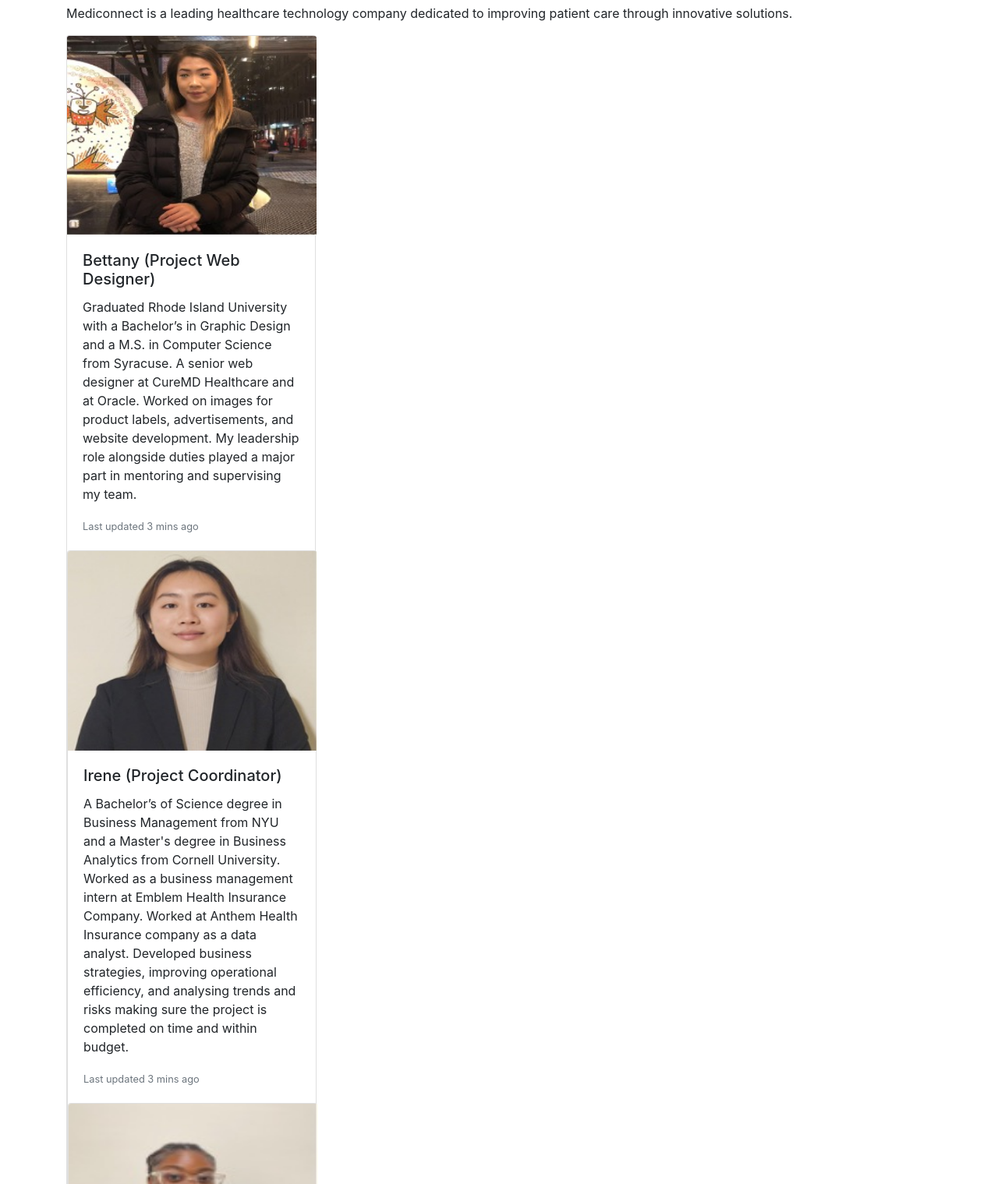
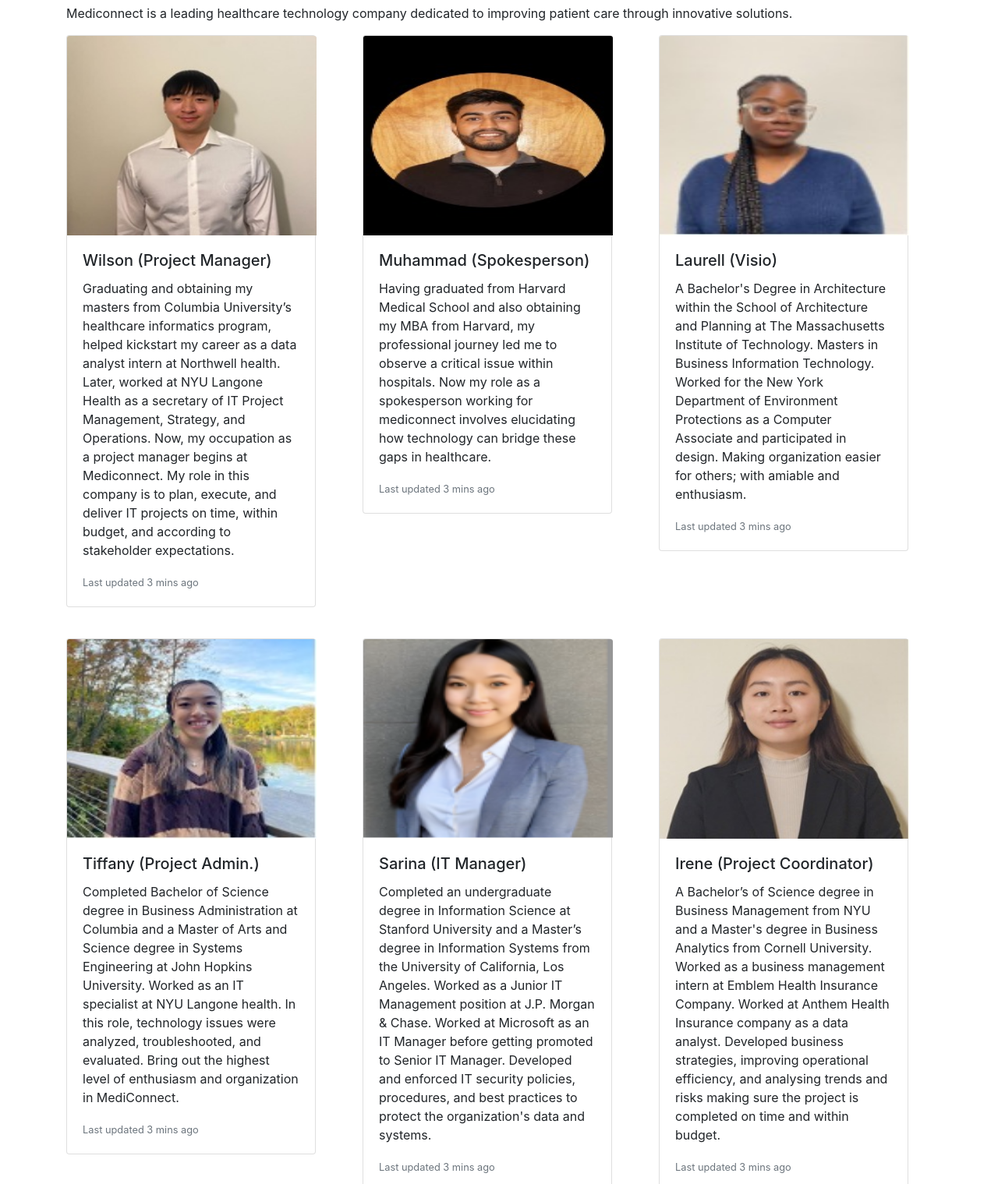
Before and after one commit to sarinaannevo/sarinaannevo.github.io, a plain HTML site: page about.html in a window 1280 px wide. Shown: the part 121-1640 px from the top of the page at 78% size. Drawn offline with nearby package versions, Linux system fonts and the light colour scheme.

Commit message:
Fix: ordering of profiles

```diff
--- a/about.html
+++ b/about.html
@@ -1,28 +1,44 @@
 <!DOCTYPE html>
 <html lang="en">
   <head>
-  <meta charset="UTF-8">
-  <meta name="viewport" content="width=device-width, initial-scale=1.0">
-  <link rel="stylesheet" href="https://cdn.jsdelivr.net/npm/bootstrap@4.0.0/dist/css/bootstrap.min.css" integrity="sha384-Gn5384xqQ1aoWXA+058RXPxPg6fy4IWvTNh0E263XmFcJlSAwiGgFAW/dAiS6JXm" crossorigin="anonymous">
+    <meta charset="UTF-8" />
+    <meta name="viewport" content="width=device-width, initial-scale=1.0" />
+    <link
+      rel="stylesheet"
+      href="https://cdn.jsdelivr.net/npm/bootstrap@4.0.0/dist/css/bootstrap.min.css"
+      integrity="sha384-Gn5384xqQ1aoWXA+058RXPxPg6fy4IWvTNh0E263XmFcJlSAwiGgFAW/dAiS6JXm"
+      crossorigin="anonymous"
+    />
     <title>Mediconnect About</title>
-  <link rel="icon" type="image/x-icon" href="./assets/favicon.ico">
+    <link rel="icon" type="image/x-icon" href="./assets/favicon.ico" />
   </head>
   <body>
     <header class="">
-    <nav class="navbar navbar-expand-lg navbar-dark bg-dark"  style="height: 80px;">
+      <nav
+        class="navbar navbar-expand-lg navbar-dark bg-dark"
+        style="height: 80px"
+      >
         <div class="container d-flex justify-content-between">
           <div class="container">
-                <img src="./assets/favicon.ico" width="30" height="30" class="d-inline-block align-top" alt="Logo">
+            <img
+              src="./assets/favicon.ico"
+              width="30"
+              height="30"
+              class="d-inline-block align-top"
+              alt="Logo"
+            />
             <a class="navbar-brand" href="./index.html">Mediconnect</a>
           </div>
           <div class="container" id="">
             <ul class="navbar-nav ms-auto mb-2 mb-lg-0">
-
               <li class="nav-item">
                 <a class="nav-link active" href="./about.html">About</a>
               </li>
               <li class="nav-item">
-                    <a class="nav-link active" aria-current="" href="./oppurtunities.html"
+                <a
+                  class="nav-link active"
+                  aria-current=""
+                  href="./oppurtunities.html"
                   >Oppurtunities</a
                 >
               </li>
@@ -34,69 +50,192 @@
             </ul>
           </div>
         </div>
-
       </nav>
     </header>
     <section id="about">
       <div class="container">
         <h2>About Mediconnect</h2>
-      <p>Mediconnect is a leading healthcare technology company dedicated to improving patient care through innovative solutions.</p>
+        <p>
+          Mediconnect is a leading healthcare technology company dedicated to
+          improving patient care through innovative solutions.
+        </p>
       </div>
     </section>
     <div class="container">
-    <div class="card mb-3" style="width: 20rem;">
-      <img style="width: 20rem; height: 16rem;" class="card-img-top" src="./assets/pictures/b.jpg" alt="Card image cap">
+      <div class="row">
+        <div class="col-lg-4 col-md-6 mb-4">
+          <div class="card mb-3" style="width: 20rem">
+            <img
+              style="width: 20rem; height: 16rem"
+              class="card-img-top"
+              src="./assets/pictures/wilson.jpg"
+              alt="Card image cap"
+            />
             <div class="card-body">
-        <h5 class="card-title">Bettany (Project Web Designer)</h5>
-        <p class="card-text">Graduated Rhode Island University with a Bachelor’s in Graphic Design and a M.S. in Computer Science from Syracuse. A senior web designer at CureMD Healthcare and at Oracle. Worked on images for product labels, advertisements, and website development. My leadership role alongside duties played a major part in mentoring and supervising my team.</p>
-        <p class="card-text"><small class="text-muted">Last updated 3 mins ago</small></p>
+              <h5 class="card-title">Wilson (Project Manager)</h5>
+              <p class="card-text">
+                Graduating and obtaining my masters from Columbia University’s
+                healthcare informatics program, helped kickstart my career as a
+                data analyst intern at Northwell health. Later, worked at NYU
+                Langone Health as a secretary of IT Project Management,
+                Strategy, and Operations. Now, my occupation as a project
+                manager begins at Mediconnect. My role in this company is to
+                plan, execute, and deliver IT projects on time, within budget,
+                and according to stakeholder expectations.
+              </p>
+              <p class="card-text">
+                <small class="text-muted">Last updated 3 mins ago</small>
+              </p>
             </div>
-      <div class="card mb-3" style="width: 20rem;">
-        <img style="width: 20rem; height: 16rem;" class="card-img-top" src="./assets/pictures/i.jpg" alt="Card image cap">
+          </div>
+        </div>
+        <div class="col-lg-4 col-md-6 mb-4">
+          <div class="card mb-3" style="width: 20rem">
+            <img
+              style="width: 20rem; height: 16rem"
+              class="card-img-top"
+              src="./assets/pictures/m.jpg"
+              alt="Card image cap"
+            />
+            <div class="card-body">
+              <h5 class="card-title">Muhammad (Spokesperson)</h5>
+              <p class="card-text">
+                Having graduated from Harvard Medical School and also obtaining
+                my MBA from Harvard, my professional journey led me to observe a
+                critical issue within hospitals. Now my role as a spokesperson
+                working for mediconnect involves elucidating how technology can
+                bridge these gaps in healthcare.
+              </p>
+              <p class="card-text">
+                <small class="text-muted">Last updated 3 mins ago</small>
+              </p>
+            </div>
+          </div>
+        </div>
+        <div class="col-lg-4 col-md-6 mb-4">
+          <div class="card mb-3" style="width: 20rem">
+            <img
+              style="width: 20rem; height: 16rem"
+              class="card-img-top"
+              src="./assets/pictures/l.jpg"
+              alt="Card image cap"
+            />
+            <div class="card-body">
+              <h5 class="card-title">Laurell (Visio)</h5>
+              <p class="card-text">
+                A Bachelor's Degree in Architecture within the School of
+                Architecture and Planning at The Massachusetts Institute of
+                Technology. Masters in Business Information Technology. Worked
+                for the New York Department of Environment Protections as a
+                Computer Associate and participated in design. Making
+                organization easier for others; with amiable and enthusiasm.
+              </p>
+              <p class="card-text">
+                <small class="text-muted">Last updated 3 mins ago</small>
+              </p>
+            </div>
+          </div>
+        </div>
+      </div>
+      <div class="row">
+        <div class="col-lg-4 col-md-6 mb-4">
+          <div class="card mb-3" style="width: 20rem">
+            <img
+              style="width: 20rem; height: 16rem"
+              class="card-img-top"
+              src="./assets/pictures/t.jpg"
+              alt="Card image cap"
+            />
+            <div class="card-body">
+              <h5 class="card-title">Tiffany (Project Admin.)</h5>
+              <p class="card-text">
+                Completed Bachelor of Science degree in Business Administration
+                at Columbia and a Master of Arts and Science degree in Systems
+                Engineering at John Hopkins University. Worked as an IT
+                specialist at NYU Langone health. In this role, technology
+                issues were analyzed, troubleshooted, and evaluated. Bring out
+                the highest level of enthusiasm and organization in MediConnect.
+              </p>
+              <p class="card-text">
+                <small class="text-muted">Last updated 3 mins ago</small>
+              </p>
+            </div>
+          </div>
+        </div>
+        <div class="col-lg-4 col-md-6 mb-4">
+          <div class="card mb-3" style="width: 20rem">
+            <img
+              style="width: 20rem; height: 16rem"
+              class="card-img-top"
+              src="./assets/pictures/s.png"
+              alt="Card image cap"
+            />
+            <div class="card-body">
+              <h5 class="card-title">Sarina (IT Manager)</h5>
+              <p class="card-text">
+                Completed an undergraduate degree in Information Science at
+                Stanford University and a Master’s degree in Information Systems
+                from the University of California, Los Angeles. Worked as a
+                Junior IT Management position at J.P. Morgan & Chase. Worked at
+                Microsoft as an IT Manager before getting promoted to Senior IT
+                Manager. Developed and enforced IT security policies,
+                procedures, and best practices to protect the organization's
+                data and systems.
+              </p>
+              <p class="card-text">
+                <small class="text-muted">Last updated 3 mins ago</small>
+              </p>
+            </div>
+          </div>
+        </div>
+        <div class="col-lg-4 col-md-6 mb-4">
+          <div class="card mb-3" style="width: 20rem">
+            <img
+              style="width: 20rem; height: 16rem"
+              class="card-img-top"
+              src="./assets/pictures/i.jpg"
+              alt="Card image cap"
+            />
             <div class="card-body">
               <h5 class="card-title">Irene (Project Coordinator)</h5>
               <p class="card-text">
-            A Bachelor’s of Science degree in Business Management from NYU and a Master's degree in Business Analytics from Cornell University. Worked as a business management intern at Emblem Health Insurance Company. Worked at Anthem Health Insurance company as a data analyst. Developed business strategies, improving operational efficiency, and analysing trends and risks making sure the project is completed on time and within budget.
+                A Bachelor’s of Science degree in Business Management from NYU
+                and a Master's degree in Business Analytics from Cornell
+                University. Worked as a business management intern at Emblem
+                Health Insurance Company. Worked at Anthem Health Insurance
+                company as a data analyst. Developed business strategies,
+                improving operational efficiency, and analysing trends and risks
+                making sure the project is completed on time and within budget.
               </p>
-          <p class="card-text"><small class="text-muted">Last updated 3 mins ago</small></p>
-        </div>
-        <div class="card mb-3" style="width: 20rem;">
-          <img style="width: 20rem; height: 16rem;" class="card-img-top" src="./assets/pictures/l.jpg" alt="Card image cap">
-          <div class="card-body">
-            <h5 class="card-title">Laurell (Visio)</h5>
-            <p class="card-text">A Bachelor's Degree in Architecture within the School of Architecture and Planning at The Massachusetts Institute of Technology. Masters in Business Information Technology. Worked for the New York Department of Environment Protections as a Computer Associate and participated in design. Making organization easier for others; with amiable and enthusiasm.</p>
-            <p class="card-text"><small class="text-muted">Last updated 3 mins ago</small></p>
-          </div>
-          <div class="card mb-3" style="width: 20rem;">
-            <img style="width: 20rem; height: 16rem;" class="card-img-top" src="./assets/pictures/m.jpg" alt="Card image cap">
-            <div class="card-body">
-              <h5 class="card-title">Muhammad (Spokesperson)</h5>
-              <p class="card-text">Having graduated from Harvard Medical School and also obtaining my MBA from Harvard, my professional journey led me to observe a critical issue within hospitals. Now my role as a spokesperson working for mediconnect involves elucidating how technology can bridge these gaps in healthcare. </p>
-              <p class="card-text"><small class="text-muted">Last updated 3 mins ago</small></p>
-            </div>
-            <div class="card mb-3" style="width: 20rem;">
-              <img style="width: 20rem; height: 16rem;" class="card-img-top" src="./assets/pictures/s.png" alt="Card image cap">
-              <div class="card-body">
-                <h5 class="card-title">Sarina (IT Manager)</h5>
-                <p class="card-text">Completed an undergraduate degree in Information Science at Stanford University and a Master’s degree in Information Systems from the University of California, Los Angeles. Worked as a Junior IT Management position at J.P. Morgan & Chase. Worked at Microsoft as an IT Manager before getting promoted to Senior IT Manager. Developed and enforced IT security policies, procedures, and best practices to protect the organization's data and systems. </p>
-                <p class="card-text"><small class="text-muted">Last updated 3 mins ago</small></p>
-              </div>
-              <div class="card mb-3" style="width: 20rem;">
-                <img style="width: 20rem; height: 16rem;" class="card-img-top" src="./assets/pictures/wilson.jpg" alt="Card image cap">
-                <div class="card-body">
-                  <h5 class="card-title">Wilson (Project Manager)</h5>
-                  <p class="card-text">Graduating and obtaining my masters from Columbia University’s healthcare informatics program, helped kickstart my career as a data analyst intern at Northwell health. Later, worked at NYU Langone Health as a secretary of IT Project Management, Strategy, and Operations. Now, my occupation as a project manager begins at Mediconnect. My role in this company is to plan, execute, and deliver IT projects on time, within budget, and according to stakeholder expectations. </p>
-                  <p class="card-text"><small class="text-muted">Last updated 3 mins ago</small></p>
-                </div>
-              <div class="card mb-3" style="width: 20rem;">
-                <img style="width: 20rem; height: 16rem;" class="card-img-top" src="./assets/pictures/t.jpg" alt="Card image cap">
-                <div class="card-body">
-                  <h5 class="card-title">Tiffany (Project Admin.)</h5>
-                  <p class="card-text">Completed Bachelor of Science degree in Business Administration at Columbia and a Master of Arts and Science degree in Systems Engineering at John Hopkins University. Worked as an IT specialist at NYU Langone health. In this role, technology issues were analyzed, troubleshooted, and evaluated. Bring out the highest level of enthusiasm and organization in MediConnect.  </p>
-                  <p class="card-text"><small class="text-muted">Last updated 3 mins ago</small></p>
+              <p class="card-text">
+                <small class="text-muted">Last updated 3 mins ago</small>
+              </p>
             </div>
           </div>
-
+        </div>
+      </div>
+      <div class="card mb-3" style="width: 20rem">
+        <img
+          style="width: 20rem; height: 16rem"
+          class="card-img-top"
+          src="./assets/pictures/b.jpg"
+          alt="Card image cap"
+        />
+        <div class="card-body">
+          <h5 class="card-title">Bethany (Project Web Designer)</h5>
+          <p class="card-text">
+            Graduated Rhode Island University with a Bachelor’s in Graphic
+            Design and a M.S. in Computer Science from Syracuse. A senior web
+            designer at CureMD Healthcare and at Oracle. Worked on images for
+            product labels, advertisements, and website development. My
+            leadership role alongside duties played a major part in mentoring
+            and supervising my team.
+          </p>
+          <p class="card-text">
+            <small class="text-muted">Last updated 3 mins ago</small>
+          </p>
+        </div>
+      </div>
     </div>
 
     <footer>
```
Lines whose indentation alone changed are shown as unchanged.
